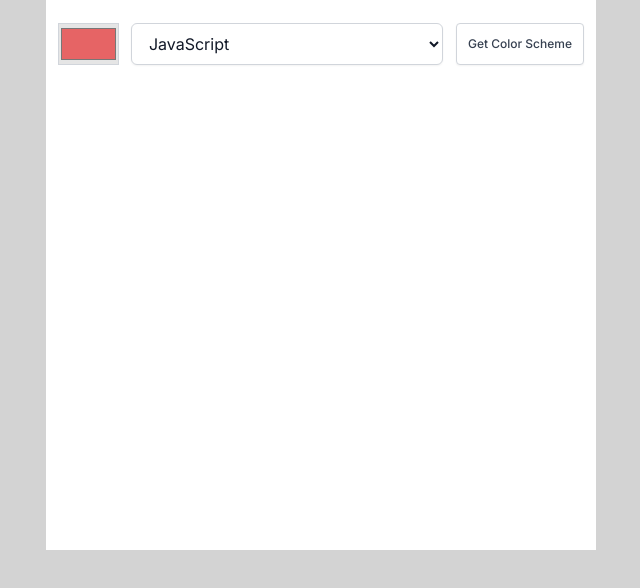
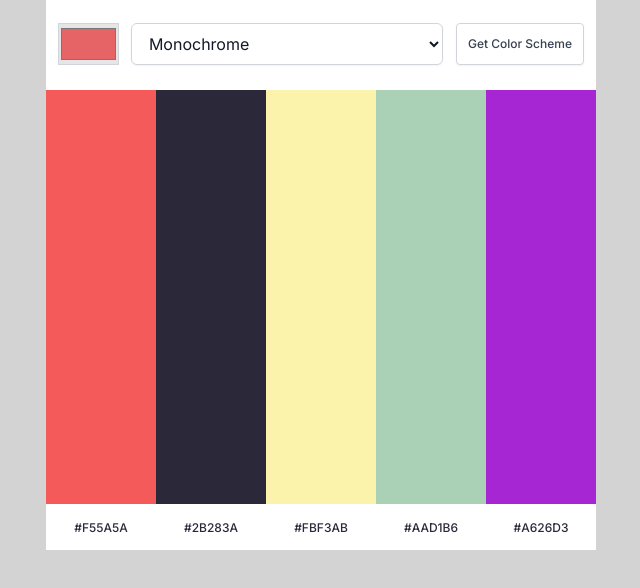
Before and after one commit to Uhsendin/ColorBlendr, a plain HTML site: page index.html in a window 1280 px wide. Shown: the whole page, without its empty margins (319-959 px from the left). Drawn offline with Linux system fonts and the light colour scheme.

Commit message:
Completed color blocks container CSS

```diff
--- a/index.html
+++ b/index.html
@@ -22,19 +22,43 @@
         <div class="form">
           <form action="#">
             <select name="languages" id="lang">
-              <option value="javascript">JavaScript</option>
-              <option value="php">PHP</option>
-              <option value="java">Java</option>
-              <option value="golang">Golang</option>
-              <option value="python">Python</option>
-              <option value="c#">C#</option>
-              <option value="C++">C++</option>
-              <option value="erlang">Erlang</option>
+              <option value="monochrome">Monochrome</option>
+              <option value="monochrome-dark">Monochrome-dark</option>
+              <option value="monochrome-light">Monochrome-light</option>
+              <option value="analogic">Analogic</option>
+              <option value="complement">Complement</option>
+              <option value="analogic-complement">Analogic-complement</option>
+              <option value="triad">Triad</option>
+              <option value="quad">Quad</option>
             </select>
             <input type="submit" value="Get Color Scheme" />
           </form>
         </div>
       </section>
+      <section class="color-blocks-container">
+
+        <div class="color-block">
+            <div class="one"></div>
+            <p>#f55a5a</p>
+        </div>
+        <div class="color-block">
+            <div class="two"></div>
+            <p>#2b283a</p>
+        </div>
+        <div class="color-block">
+            <div class="three"></div>
+            <p>#fbf3ab</p>
+        </div>
+        <div class="color-block">
+            <div class="four"></div>
+            <p>#AAD1B6</p>
+        </div>
+        <div class="color-block">
+            <div class="five"></div>
+            <p>#A626D3</p>
+        </div>
+
+      </section>
     </div>
     <script src="index.js"></script>
   </body>
--- a/styles.css
+++ b/styles.css
@@ -15,12 +15,11 @@ body {
 }
 
 .top {
-    padding-top: 23px;
-    padding-bottom: 25px;
+  padding-top: 23px;
+  padding-bottom: 25px;
   display: flex;
   align-items: center;
   justify-content: space-evenly;
-
 }
 
 #head {
@@ -30,18 +29,16 @@ body {
   padding: 0;
   background: #e5e5e5;
   border: 0.5px solid #d1d5db;
-
-
 }
 
 form {
-    display: flex;
+  display: flex;
 }
 
 .form select {
   padding: 9px 37px 9px 13px;
- width: 312px;
-height: 42px;
+  width: 312px;
+  height: 42px;
   background: #ffffff;
   border: 1px solid #d1d5db;
   box-shadow: 0px 1px 2px rgba(0, 0, 0, 0.05);
@@ -64,5 +61,45 @@ height: 42px;
   border: 1px solid #d1d5db;
   box-shadow: 0px 1px 2px rgba(0, 0, 0, 0.05);
   border-radius: 4px;
+}
 
+.color-blocks-container {
+  display: flex;
 }
+.color-block p {
+  font-weight: 500;
+  font-size: 12px;
+  line-height: 24px;
+  text-align: center;
+  color: #2b283a;
+  text-transform: uppercase;
+}
+
+.one,
+.two,
+.three,
+.four,
+.five {
+  width: 110px;
+  height: 414px;
+}
+
+.one {
+  background: #f55a5a;
+}
+
+.two {
+  background: #2b283a;
+}
+
+.three {
+  background: #fbf3ab;
+}
+
+.four {
+  background: #aad1b6;
+}
+
+.five {
+  background: #a626d3;
+}
```
